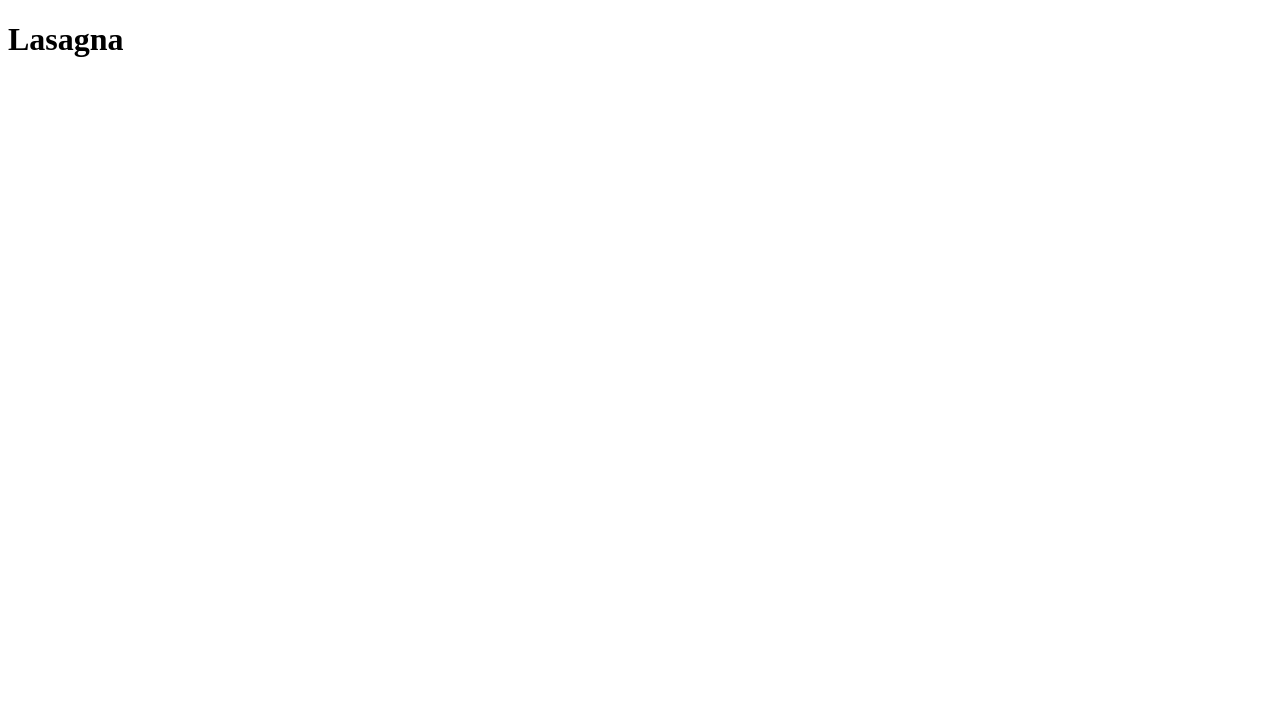
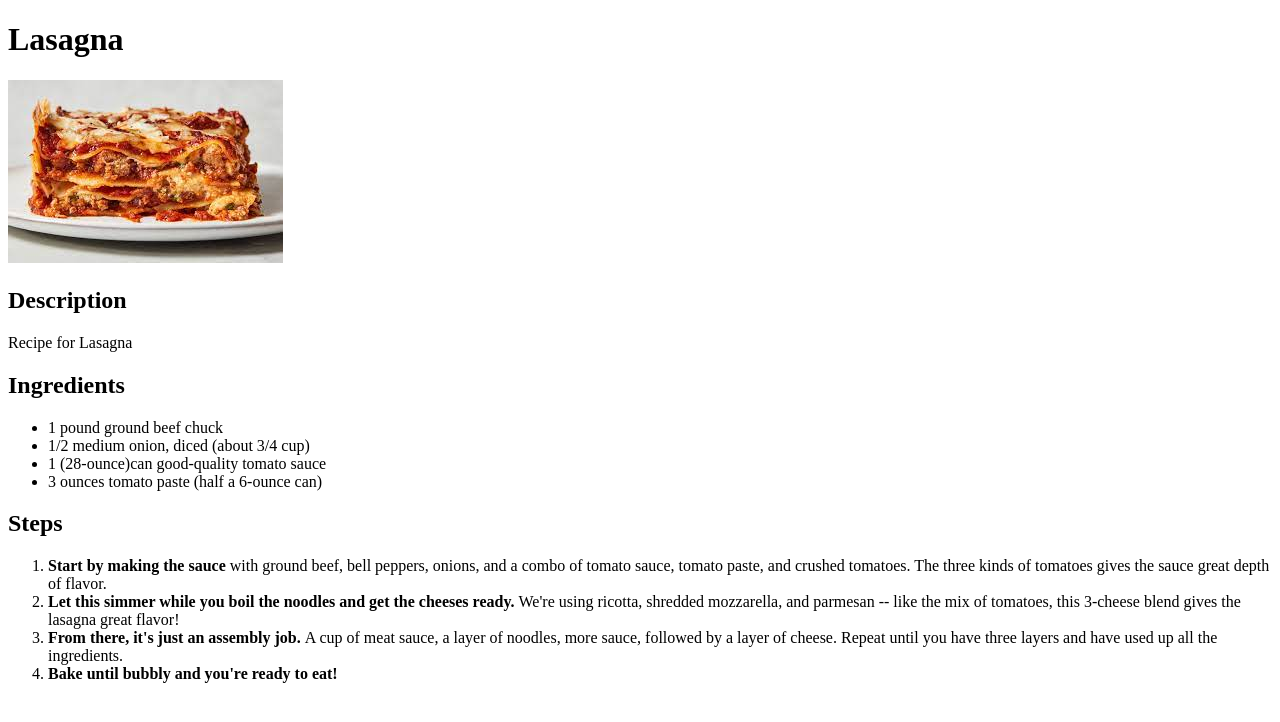
Before and after one commit to Volcanowalk/odin-recipes, a plain HTML site: page recipes/lasagna.html in a window 1280 px wide. Drawn offline with Linux system fonts and the light colour scheme.

Commit message:
Added images and recipes Modified index.html

```diff
--- a/recipes/lasagna.html
+++ b/recipes/lasagna.html
@@ -8,5 +8,35 @@
 <body>
 
     <h1>Lasagna</h1>
+
+    <img src="../images/lasagna.jpeg" alt="Lasagna image">
+
+    <h2>Description</h2>
+    <p>Recipe for Lasagna</p>
+    <h2>Ingredients</h2>
+    <ul>
+        <li>1 pound ground beef chuck</li>
+        <li>1/2 medium onion, diced (about 3/4 cup)</li>
+        <li>1 (28-ounce)can good-quality tomato sauce</li>
+        <li>3 ounces tomato paste (half a 6-ounce can)</li>
+    </ul>
+
+    <h2>Steps</h1>
+    <ol>
+        <li>
+            <strong>Start by making the sauce </strong> with ground beef, bell peppers, onions,
+            and a combo of tomato sauce, tomato paste, and crushed tomatoes. The three kinds of
+            tomatoes gives the sauce great depth of flavor.
+        </li>
+        <li>
+            <strong>Let this simmer while you boil the noodles and get the cheeses ready. </strong> We're using ricotta, shredded mozzarella, and parmesan -- like the mix of tomatoes, this 3-cheese blend gives the lasagna great flavor!
+        </li>
+        <li>
+            <strong>From there, it's just an assembly job. </strong> A cup of meat sauce, a layer of noodles, more sauce, followed by a layer of cheese. Repeat until you have three layers and have used up all the ingredients.
+        </li>
+        <li>
+            <strong>Bake until bubbly and you're ready to eat!</strong>
+        </li>
+    </ol>
 </body>
 </html>
```
Also changed, not shown: index.html (+2 -1 lines), recipes/cookie.html (added, +37 -0 lines), images/2ChocolateChipCookies.jpg (added), images/lasagna.jpeg (added).
